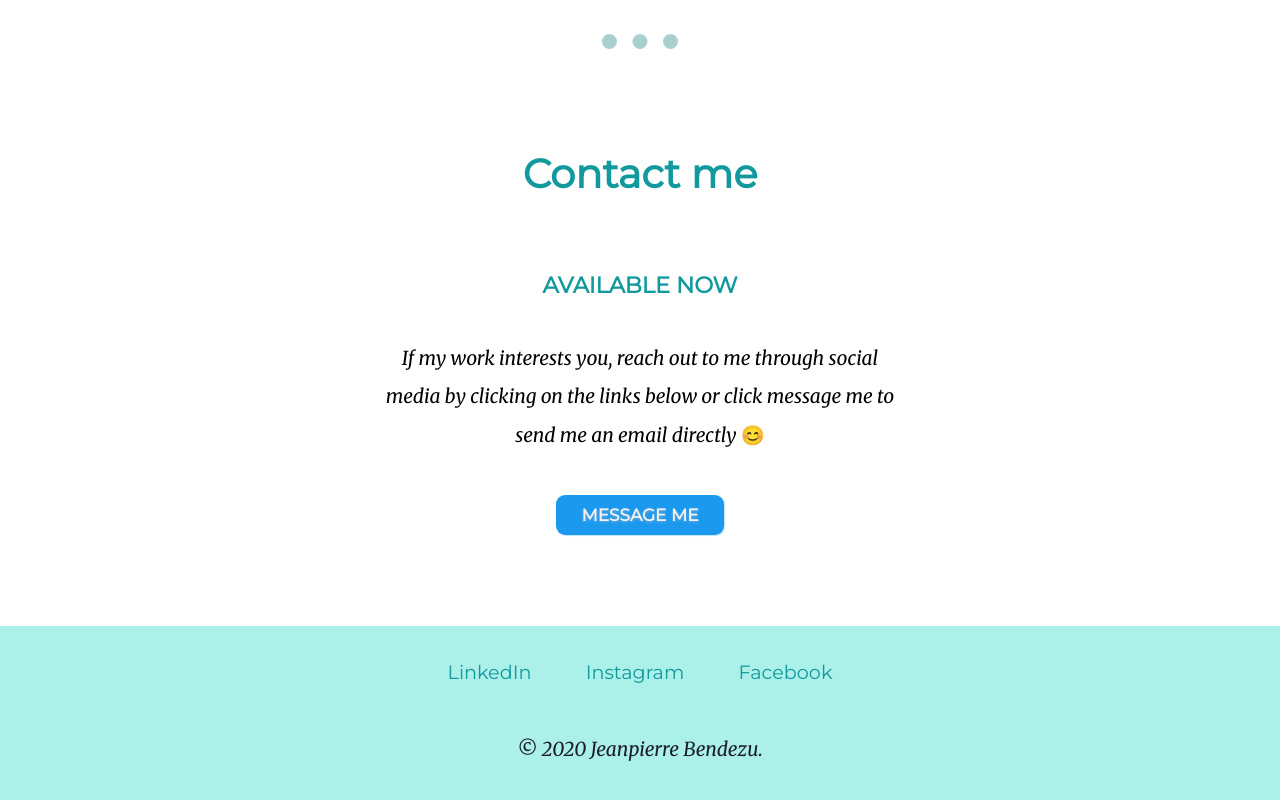
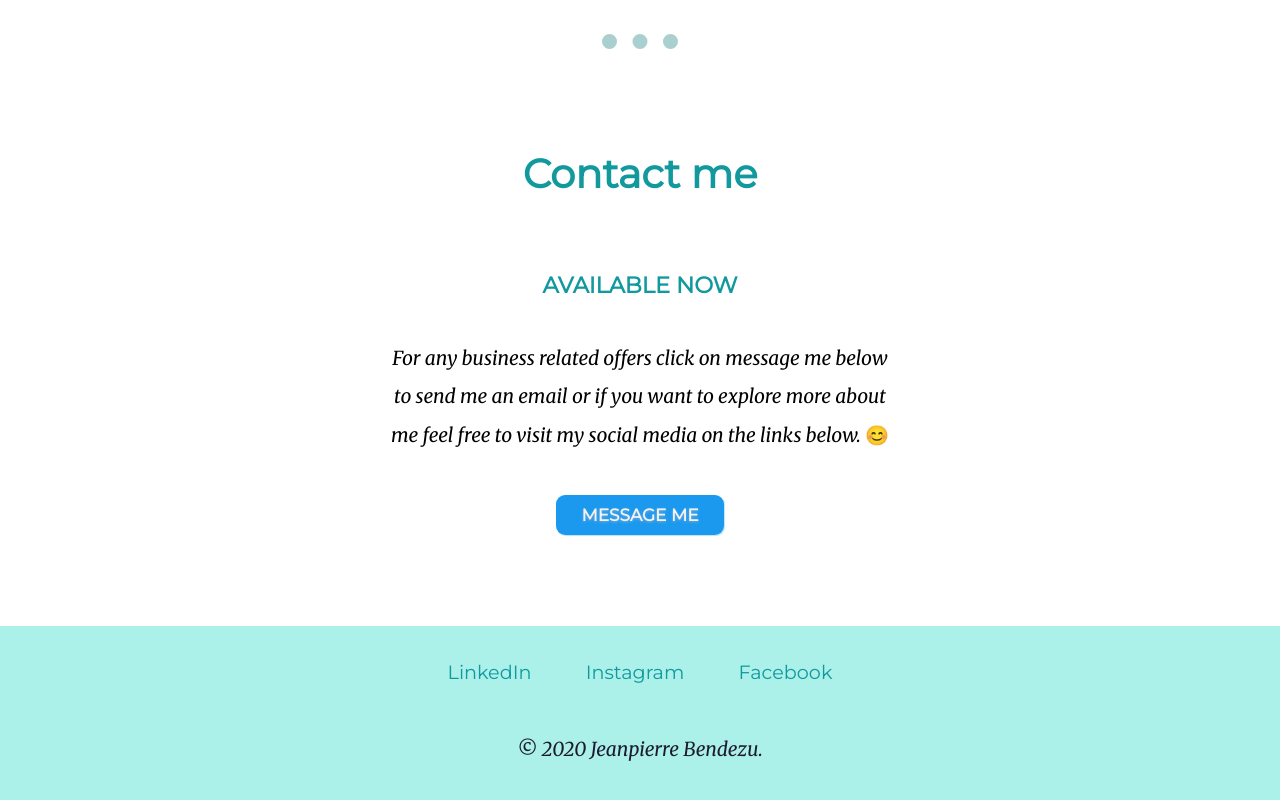
Before and after one commit to bendezuj/css-website, a plain HTML site: page index.html in a window 1280 px wide. Shown: the part 1696-2496 px from the top of the page. Drawn offline with Linux system fonts and the light colour scheme.

Commit message:
Updating text

```diff
--- a/index.html
+++ b/index.html
@@ -45,7 +45,7 @@
     <div class="contact-me">
       <h2>Contact me</h2>
       <h3>AVAILABLE NOW</h3>
-      <p class = "contact-message">If my work interests you, reach out to me through social media by clicking on the links below or click message me to send me an email directly &#128522; </p><br><br>
+      <p class = "contact-message">For any business related offers click on message me below to send me an email or if you want to explore more about me feel free to visit my social media on the links below. &#128522; </p><br><br>
       <a  class="testbutton" class = "social" href="mailto: jeanpierrebendezu@gmail.com">MESSAGE ME</a>
     </div>
   </div>
```
